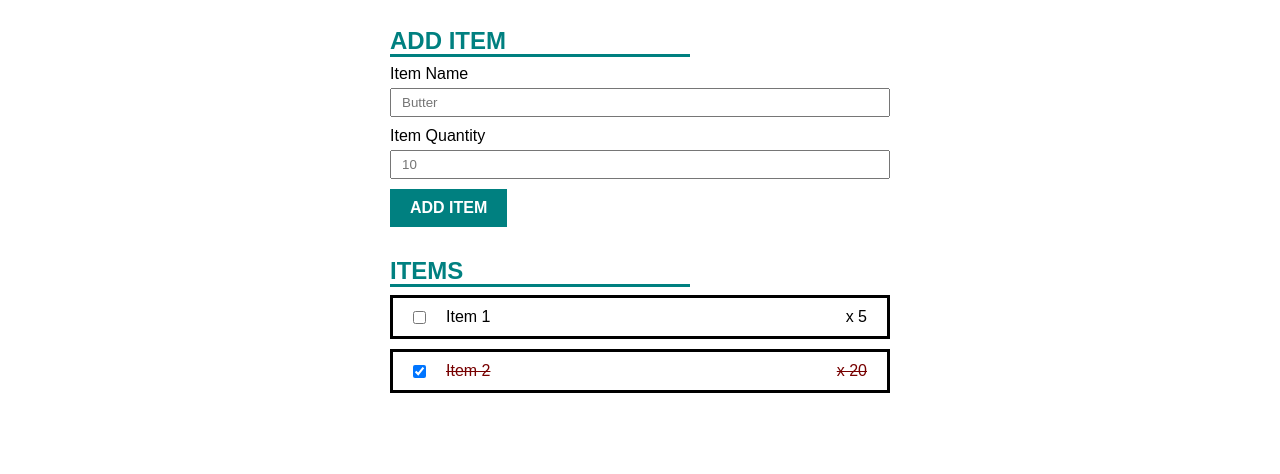
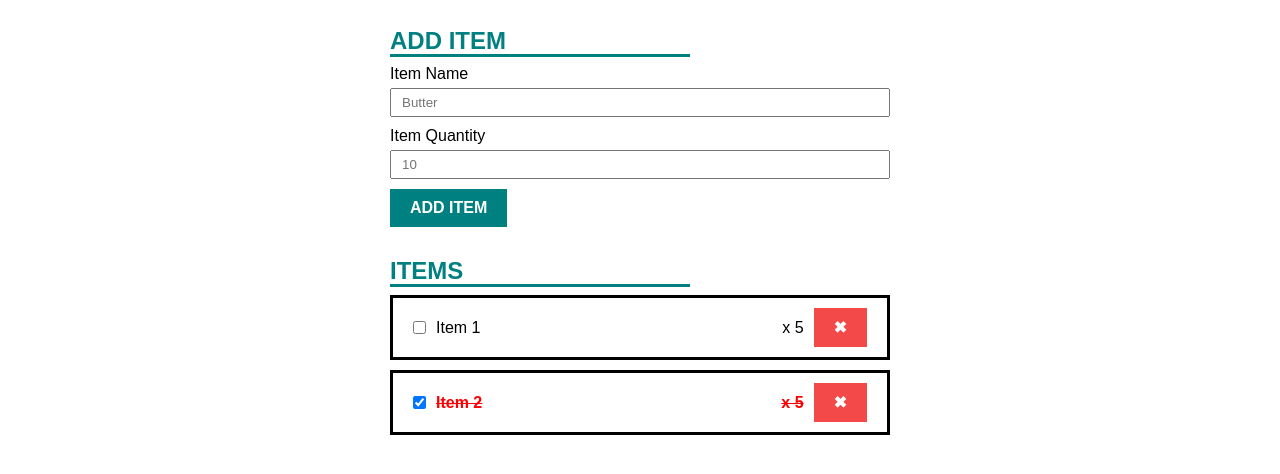
Before and after one commit to AyushmanBilasThakur/starting_with_indexeddb, a plain HTML site: page index.html in a window 1280 px wide. Shown: the part 86-560 px from the top of the page. Drawn offline with Linux system fonts and the light colour scheme.

Commit message:
Some changes noticed

```diff
--- a/index.html
+++ b/index.html
@@ -29,19 +29,25 @@
     <div class="container">
         <h2>Items</h2>
         <div class="card">
-            <div class="check_and_name">
+            <div class="d_flex">
                 <input type="checkbox" name="" id="">
                 <p class="name">Item 1</p>
             </div>
-            <p class="quantity">x 5</p>
+            <div class="d_flex">
+                <p class="quantity">x 5</p>
+                <button class="delete">&#10006;</button>
+            </div>
         </div>
 
         <div class="card checked">
-            <div class="check_and_name">
+            <div class="d_flex">
                 <input type="checkbox" checked name="" id="">
                 <p class="name">Item 2</p>
             </div>
-            <p class="quantity">x 20</p>
+            <div class="d_flex">
+                <p class="quantity">x 5</p>
+                <button class="delete">&#10006;</button>
+            </div>
         </div>
     </div>
 </body>
--- a/style.css
+++ b/style.css
@@ -71,7 +71,7 @@ input[type="text"]{
     width: 100%;
 }
 
-input[type="submit"]{
+input[type="submit"],button{
     background-color:teal;
     border: none;
     outline: none;
@@ -91,16 +91,27 @@ input[type="submit"]{
     margin: 10px 0;
 }
 
-.card.checked{
+.card.checked p{
     text-decoration: line-through;
-    color: #770000;
+    color: red;
+    font-weight: bold;
 }
 
-.check_and_name{
+.d_flex{
     display: flex;
     align-items: center;
+    justify-content: center;
 }
 
-p.name{
-    margin-left: 20px;
+.d_flex p{
+    margin: 0 10px;
 }
+
+.delete{
+    background: #f34949;
+    cursor: pointer;
+}
+
+.delete:hover{
+    background: #da3131;
+}
```
